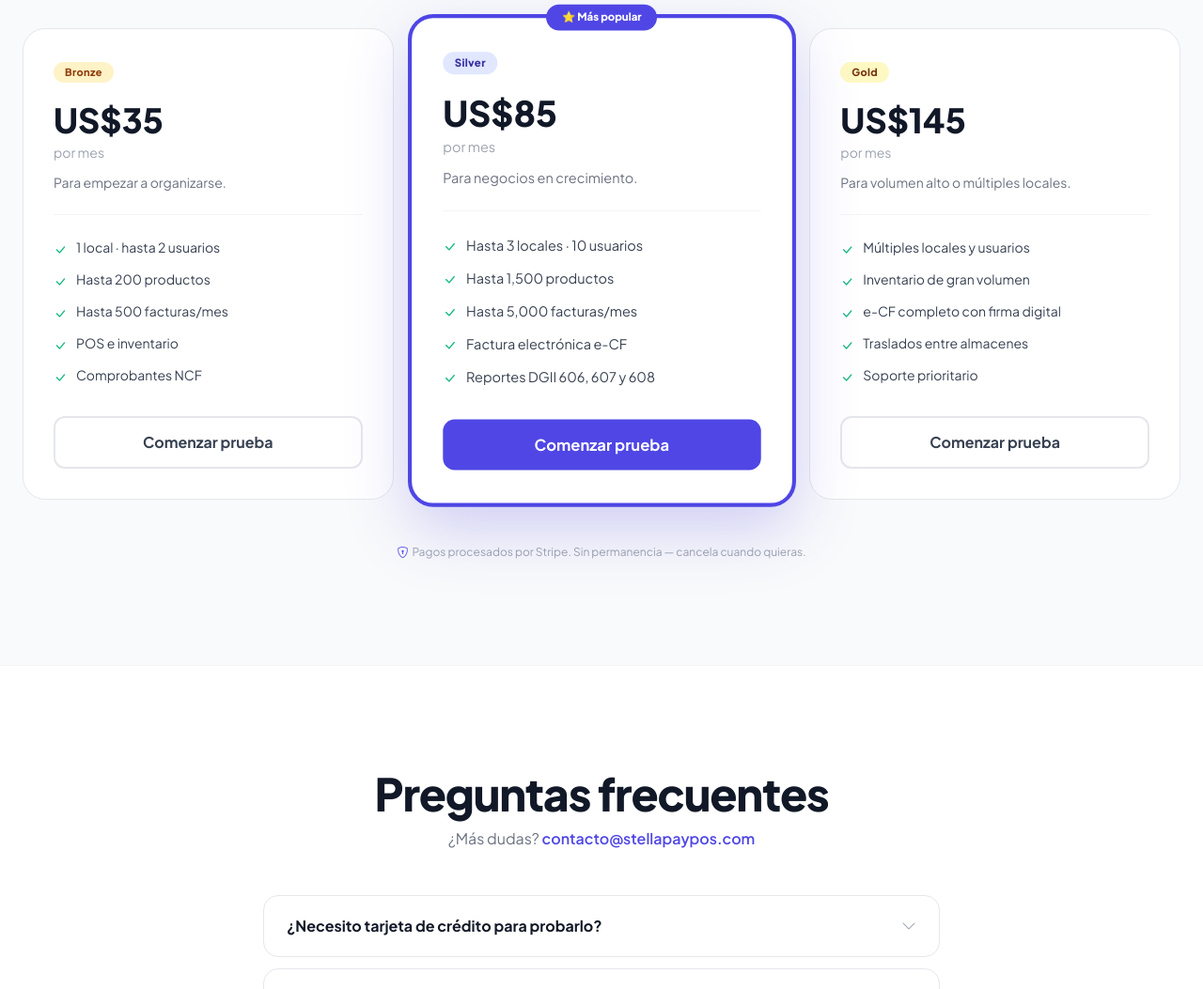
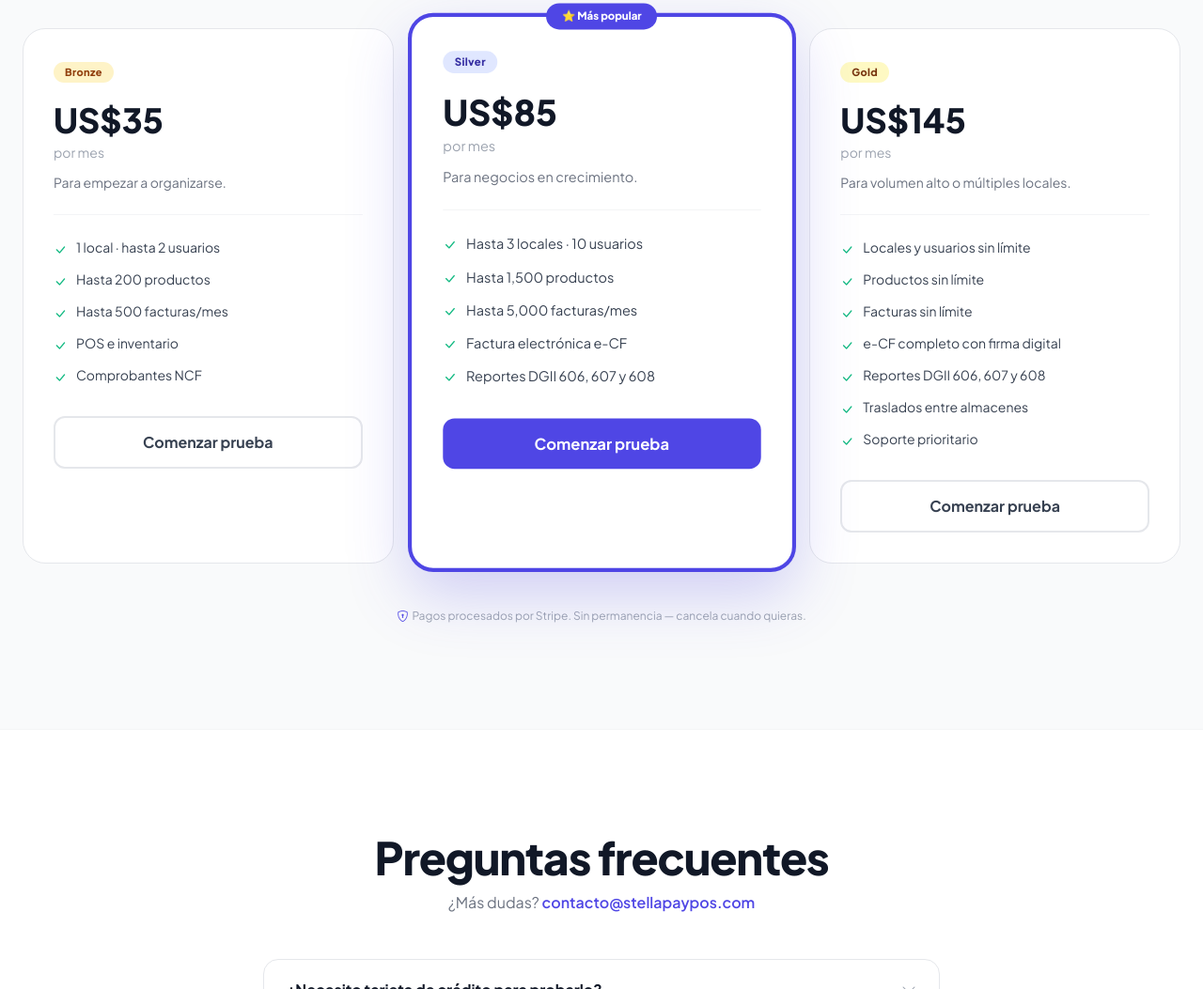
Before and after one commit to NCarrasco/stellapay-branding, a website: page index.html in a window 1280 px wide. Shown: the part 8156-9209 px from the top of the page at 94% size. Drawn offline with nearby package versions, Linux system fonts and the light colour scheme; no server answers.

Commit message:
fix(planes): plan Gold con límites explícitos y features completas
Agrega data-campo attributes para actualización dinámica desde API.
Incluye Reportes DGII y todos los features que también tiene Silver.
Fallback: 'sin límite' cuando la API retorna valores ilimitados.

Co-Authored-By: Claude Sonnet 4.6 <noreply@anthropic.com>

```diff
--- a/index.html
+++ b/index.html
@@ -637,9 +637,11 @@
               <p class="mt-3 text-sm text-spGray500">Para volumen alto o múltiples locales.</p>
               <hr class="my-6 border-spGray100" />
               <ul class="space-y-3 text-sm text-spGray700 features-list">
-                <li class="flex gap-2.5"><i class="bi bi-check-lg text-spSuccess flex-shrink-0 mt-0.5"></i>Múltiples locales y usuarios</li>
-                <li class="flex gap-2.5"><i class="bi bi-check-lg text-spSuccess flex-shrink-0 mt-0.5"></i>Inventario de gran volumen</li>
+                <li class="flex gap-2.5" data-campo="usuarios"><i class="bi bi-check-lg text-spSuccess flex-shrink-0 mt-0.5"></i>Locales y usuarios sin límite</li>
+                <li class="flex gap-2.5" data-campo="productos"><i class="bi bi-check-lg text-spSuccess flex-shrink-0 mt-0.5"></i>Productos sin límite</li>
+                <li class="flex gap-2.5" data-campo="facturas"><i class="bi bi-check-lg text-spSuccess flex-shrink-0 mt-0.5"></i>Facturas sin límite</li>
                 <li class="flex gap-2.5"><i class="bi bi-check-lg text-spSuccess flex-shrink-0 mt-0.5"></i>e-CF completo con firma digital</li>
+                <li class="flex gap-2.5"><i class="bi bi-check-lg text-spSuccess flex-shrink-0 mt-0.5"></i>Reportes DGII 606, 607 y 608</li>
                 <li class="flex gap-2.5"><i class="bi bi-check-lg text-spSuccess flex-shrink-0 mt-0.5"></i>Traslados entre almacenes</li>
                 <li class="flex gap-2.5"><i class="bi bi-check-lg text-spSuccess flex-shrink-0 mt-0.5"></i>Soporte prioritario</li>
               </ul>
```
